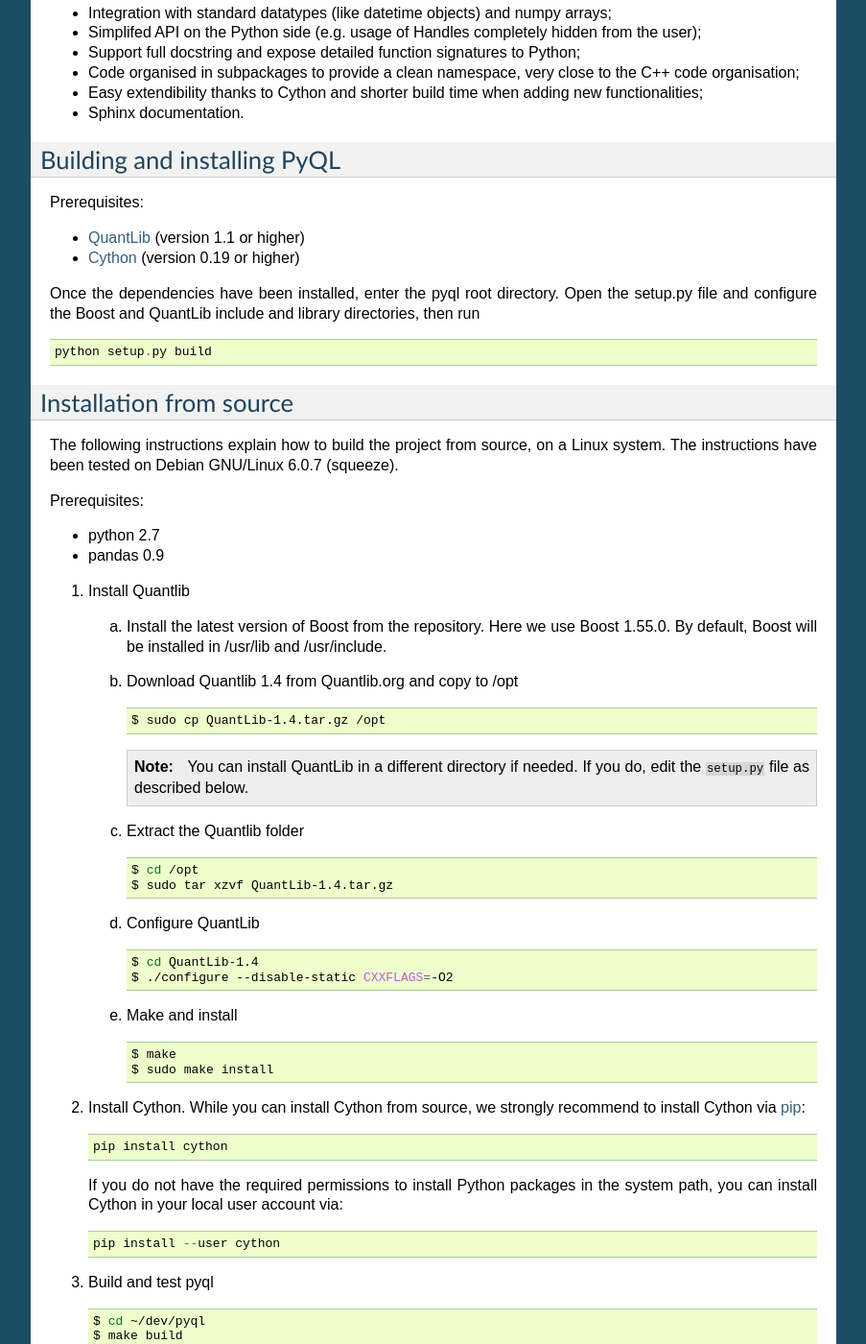
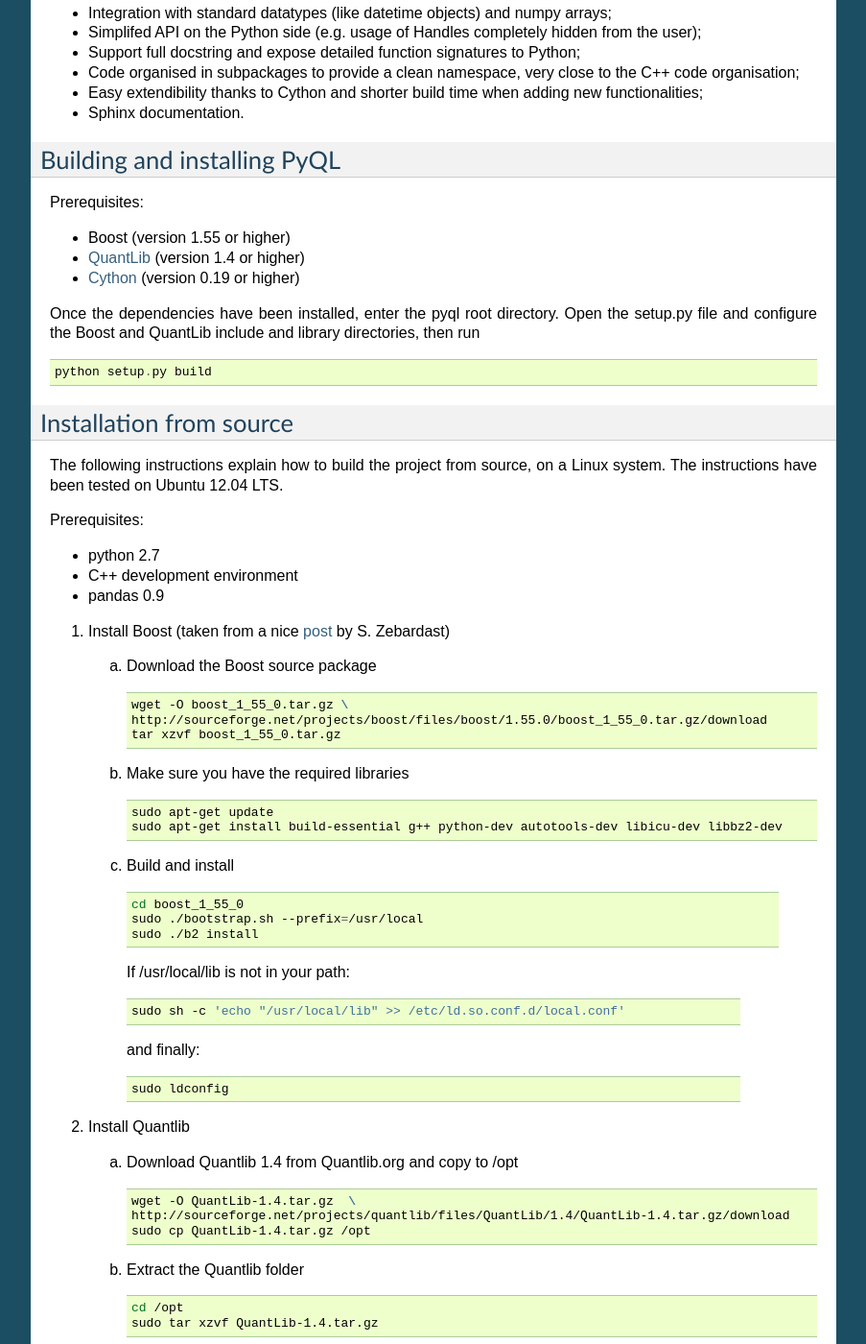
Before and after one commit to enthought/pyql, a Sphinx documentation site: the page built from docs/source/getting_started.rst, in a window 1280 px wide and 1400 px high, scrolled down 513 px. Shown: the whole window at 96% size, without its empty margins (198-1101 px from the left). Built offline with Sphinx 7.4.7, drawn with Linux system fonts in a browser that asks for light colours; some of the changed text lies outside the part shown.

Commit message:
Updated build instructions from source on Linux

```diff
--- a/docs/source/conf.py
+++ b/docs/source/conf.py
@@ -179,7 +179,7 @@
 # (source start file, target name, title, author, documentclass [howto/manual]).
 latex_documents = [
   ('index', 'Quantlibcythonwrapper.tex', u'Quantlib cython wrapper Documentation',
-   u'Didrik Pinte', 'manual'),
+   u'Didrik Pinte \& Patrick Hénaff', 'manual'),
 ]
 
 # The name of an image file (relative to this directory) to place at the top of
--- a/docs/source/getting_started.rst
+++ b/docs/source/getting_started.rst
@@ -38,7 +38,8 @@
 
 Prerequisites:
 
-* QuantLib_ (version 1.1 or higher)
+* Boost (version 1.55 or higher)
+* QuantLib_ (version 1.4 or higher)
 * Cython_ (version 0.19 or higher)
 
 Once the dependencies have been installed, enter the pyql root directory. Open the setup.py file
@@ -54,47 +55,84 @@
 ------------------------
 
 The following instructions explain how to build the project from source, on a Linux system.
-The instructions have been tested on Debian GNU/Linux 6.0.7 (squeeze).
+The instructions have been tested on Ubuntu 12.04 LTS.
 
 Prerequisites:
 
 * python 2.7
+* C++ development environment
 * pandas 0.9
 
-1. Install Quantlib
+1. Install Boost (taken from a nice post_ by S. Zebardast)
 
-   a. Install the latest version of Boost from the repository. Here we use Boost 1.55.0. By default, Boost will be installed in /usr/lib and /usr/include.
-
-   b. Download Quantlib 1.4 from Quantlib.org and copy to /opt
+   a. Download the Boost source package
 
       .. code-block:: bash
 
-		      $ sudo cp QuantLib-1.4.tar.gz /opt
+        wget -O boost_1_55_0.tar.gz \
+        http://sourceforge.net/projects/boost/files/boost/1.55.0/boost_1_55_0.tar.gz/download
+        tar xzvf boost_1_55_0.tar.gz
 
-      .. note:: You can install QuantLib in a different directory if needed. If you do, edit the :code:`setup.py` file as described below.
-
-   c. Extract the Quantlib folder
+   b. Make sure you have the required libraries
 
       .. code-block:: bash
 
-		      $ cd /opt
-		      $ sudo tar xzvf QuantLib-1.4.tar.gz
+        sudo apt-get update
+        sudo apt-get install build-essential g++ python-dev autotools-dev libicu-dev libbz2-dev
 
-   d. Configure QuantLib
+  c. Build and install
+
+     .. code-block:: bash
+
+       cd boost_1_55_0
+       sudo ./bootstrap.sh --prefix=/usr/local
+       sudo ./b2 install
+
+   If /usr/local/lib is not in your path:
+
+   .. code-block:: bash
+
+     sudo sh -c 'echo "/usr/local/lib" >> /etc/ld.so.conf.d/local.conf'
+
+   and finally:
+
+   .. code-block:: bash
+
+     sudo ldconfig
+
+2. Install Quantlib
+
+   a. Download Quantlib 1.4 from Quantlib.org and copy to /opt
 
       .. code-block:: bash
 
-		      $ cd QuantLib-1.4
-		      $ ./configure --disable-static CXXFLAGS=-O2
+        wget -O QuantLib-1.4.tar.gz  \
+        http://sourceforge.net/projects/quantlib/files/QuantLib/1.4/QuantLib-1.4.tar.gz/download
+        sudo cp QuantLib-1.4.tar.gz /opt
 
-   e. Make and install
+
+   b. Extract the Quantlib folder
 
       .. code-block:: bash
 
-		      $ make
-		      $ sudo make install
+		      cd /opt
+		      sudo tar xzvf QuantLib-1.4.tar.gz
 
-2. Install Cython. While you can install Cython from source, we strongly recommend to install Cython via pip_::
+   c. Configure QuantLib
+
+      .. code-block:: bash
+
+		      cd QuantLib-1.4
+		      ./configure --disable-static CXXFLAGS=-O2 --with-boost-include=/usr/local/include --with-boost-lib=/usr/local/lib
+
+   d. Make and install
+
+      .. code-block:: bash
+
+		      make
+		      sudo make install
+
+3. Install Cython. While you can install Cython from source, we strongly recommend to install Cython via pip_::
 
     pip install cython
 
@@ -102,7 +140,7 @@
 
     pip install --user cython
 
-3. Build and test pyql
+4. Download pyql (https://github.com/enthought/pyql), then extract, build and test:
 
    .. code-block:: bash
 
@@ -110,10 +148,10 @@
 		   $ make build
 		   $ make tests
 
-   .. note:: If you have installed QuantLib in a directory different from :code:`/opt`, edit the `setup.py` file before running make and update the :code:`INCLUDE_DIRS` and :code:`LIBRARY_DIRS` to point to your installation of QuantLib.
+If you have installed QuantLib in a directory different from :code:`/opt`, edit the `setup.py` file before running make and update the :code:`INCLUDE_DIRS` and :code:`LIBRARY_DIRS` to point to your installation of QuantLib.
 
 .. _pip: https://pypi.python.org/pypi/pip
-
+.. _post: https://coderwall.com/p/0atfug
 
 Installation from source on Windows
 -----------------------------------
```
